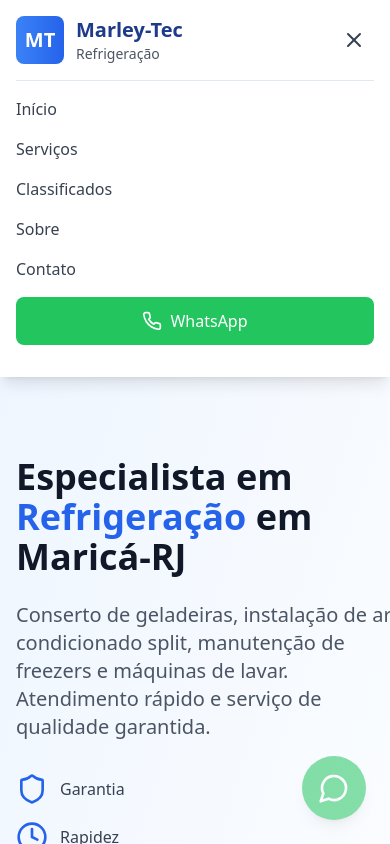
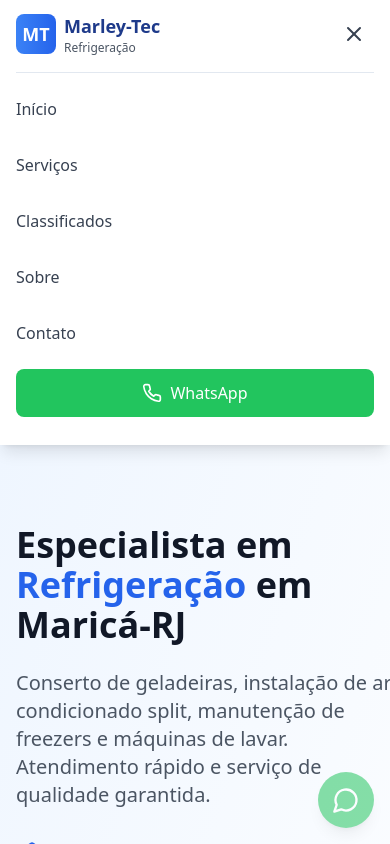
Before and after one commit to fabricioferreirinha/marley-tec-refrigeracao-web, a React (Vite) app: page / in a window 390 px wide. Both pictures are taken after a click on the button 354 px from the left and 40 px from the top of the page. Shown: the top 844 px of the page. Built offline with nearby package versions, Linux system fonts and the light colour scheme.

Commit message:
Refactor: Improve responsiveness and clarify admin password
- Improved the website's responsiveness.
- Added the admin password to the documentation.
- Clarified the use of Supabase.

```diff
--- a/src/components/Header.tsx
+++ b/src/components/Header.tsx
@@ -14,34 +14,34 @@ const Header = () => {
 
   return (
     <header className="bg-white shadow-lg sticky top-0 z-50">
-      <div className="container mx-auto px-4 py-4">
+      <div className="container mx-auto px-4 py-3 lg:py-4">
         <div className="flex items-center justify-between">
           {/* Logo */}
-          <div className="flex items-center space-x-3">
-            <div className="w-12 h-12 bg-gradient-to-r from-blue-500 to-blue-600 rounded-lg flex items-center justify-center">
-              <span className="text-white font-bold text-xl">MT</span>
+          <div className="flex items-center space-x-2 lg:space-x-3">
+            <div className="w-10 h-10 lg:w-12 lg:h-12 bg-gradient-to-r from-blue-500 to-blue-600 rounded-lg flex items-center justify-center">
+              <span className="text-white font-bold text-lg lg:text-xl">MT</span>
             </div>
             <div>
-              <h1 className="text-xl font-bold text-blue-900">Marley-Tec</h1>
-              <p className="text-sm text-gray-600">Refrigeração</p>
+              <h1 className="text-lg lg:text-xl font-bold text-blue-900">Marley-Tec</h1>
+              <p className="text-xs lg:text-sm text-gray-600">Refrigeração</p>
             </div>
           </div>
 
           {/* Navigation Desktop */}
-          <nav className="hidden md:flex items-center space-x-8">
-            <a href="#inicio" className="text-gray-700 hover:text-blue-600 font-medium transition-colors">
+          <nav className="hidden lg:flex items-center space-x-6 xl:space-x-8">
+            <a href="#inicio" className="text-gray-700 hover:text-blue-600 font-medium transition-colors text-sm xl:text-base">
               Início
             </a>
-            <a href="#servicos" className="text-gray-700 hover:text-blue-600 font-medium transition-colors">
+            <a href="#servicos" className="text-gray-700 hover:text-blue-600 font-medium transition-colors text-sm xl:text-base">
               Serviços
             </a>
-            <a href="#classificados" className="text-gray-700 hover:text-blue-600 font-medium transition-colors">
+            <a href="#classificados" className="text-gray-700 hover:text-blue-600 font-medium transition-colors text-sm xl:text-base">
               Classificados
             </a>
-            <a href="#sobre" className="text-gray-700 hover:text-blue-600 font-medium transition-colors">
+            <a href="#sobre" className="text-gray-700 hover:text-blue-600 font-medium transition-colors text-sm xl:text-base">
               Sobre
             </a>
-            <a href="#contato" className="text-gray-700 hover:text-blue-600 font-medium transition-colors">
+            <a href="#contato" className="text-gray-700 hover:text-blue-600 font-medium transition-colors text-sm xl:text-base">
               Contato
             </a>
           </nav>
@@ -49,16 +49,17 @@ const Header = () => {
           {/* WhatsApp Button */}
           <button
             onClick={handleWhatsAppClick}
-            className="hidden md:flex items-center space-x-2 bg-green-500 hover:bg-green-600 text-white px-6 py-3 rounded-lg font-medium transition-colors"
+            className="hidden md:flex items-center space-x-2 bg-green-500 hover:bg-green-600 text-white px-4 lg:px-6 py-2 lg:py-3 rounded-lg font-medium transition-colors text-sm lg:text-base"
           >
-            <Phone className="w-5 h-5" />
-            <span>WhatsApp</span>
+            <Phone className="w-4 h-4 lg:w-5 lg:h-5" />
+            <span className="hidden lg:inline">WhatsApp</span>
+            <span className="lg:hidden">Contato</span>
           </button>
 
           {/* Mobile Menu Button */}
           <button
             onClick={() => setIsMenuOpen(!isMenuOpen)}
-            className="md:hidden p-2 text-gray-700"
+            className="lg:hidden p-2 text-gray-700"
           >
             {isMenuOpen ? <X className="w-6 h-6" /> : <Menu className="w-6 h-6" />}
           </button>
@@ -66,26 +67,46 @@ const Header = () => {
 
         {/* Mobile Navigation */}
         {isMenuOpen && (
-          <nav className="md:hidden mt-4 pb-4 border-t pt-4">
+          <nav className="lg:hidden mt-4 pb-4 border-t pt-4">
             <div className="flex flex-col space-y-4">
-              <a href="#inicio" className="text-gray-700 hover:text-blue-600 font-medium">
+              <a
+                href="#inicio"
+                className="text-gray-700 hover:text-blue-600 font-medium text-base py-2"
+                onClick={() => setIsMenuOpen(false)}
+              >
                 Início
               </a>
-              <a href="#servicos" className="text-gray-700 hover:text-blue-600 font-medium">
+              <a
+                href="#servicos"
+                className="text-gray-700 hover:text-blue-600 font-medium text-base py-2"
+                onClick={() => setIsMenuOpen(false)}
+              >
                 Serviços
               </a>
-              <a href="#classificados" className="text-gray-700 hover:text-blue-600 font-medium">
+              <a
+                href="#classificados"
+                className="text-gray-700 hover:text-blue-600 font-medium text-base py-2"
+                onClick={() => setIsMenuOpen(false)}
+              >
                 Classificados
               </a>
-              <a href="#sobre" className="text-gray-700 hover:text-blue-600 font-medium">
+              <a
+                href="#sobre"
+                className="text-gray-700 hover:text-blue-600 font-medium text-base py-2"
+                onClick={() => setIsMenuOpen(false)}
+              >
                 Sobre
               </a>
-              <a href="#contato" className="text-gray-700 hover:text-blue-600 font-medium">
+              <a
+                href="#contato"
+                className="text-gray-700 hover:text-blue-600 font-medium text-base py-2"
+                onClick={() => setIsMenuOpen(false)}
+              >
                 Contato
               </a>
               <button
                 onClick={handleWhatsAppClick}
-                className="flex items-center justify-center space-x-2 bg-green-500 hover:bg-green-600 text-white px-6 py-3 rounded-lg font-medium transition-colors w-full"
+                className="flex items-center justify-center space-x-2 bg-green-500 hover:bg-green-600 text-white px-6 py-3 rounded-lg font-medium transition-colors w-full text-base"
               >
                 <Phone className="w-5 h-5" />
                 <span>WhatsApp</span>
--- a/src/components/Services.tsx
+++ b/src/components/Services.tsx
@@ -5,25 +5,25 @@ import { Snowflake, Wind, Zap, Wrench } from 'lucide-react';
 const Services = () => {
   const services = [
     {
-      icon: <Snowflake className="w-12 h-12 text-blue-600" />,
+      icon: <Snowflake className="w-10 h-10 lg:w-12 lg:h-12 text-blue-600" />,
       title: "Conserto de Geladeiras",
       description: "Reparo completo de geladeiras de todas as marcas. Diagnóstico gratuito e peças originais.",
       features: ["Brastemp", "Consul", "Electrolux", "Samsung", "LG"]
     },
     {
-      icon: <Wind className="w-12 h-12 text-blue-600" />,
+      icon: <Wind className="w-10 h-10 lg:w-12 lg:h-12 text-blue-600" />,
       title: "Ar-Condicionado Split",
       description: "Instalação, manutenção e reparo de sistemas de ar-condicionado split residencial e comercial.",
       features: ["Instalação", "Manutenção", "Limpeza", "Recarga de gás"]
     },
     {
-      icon: <Zap className="w-12 h-12 text-blue-600" />,
+      icon: <Zap className="w-10 h-10 lg:w-12 lg:h-12 text-blue-600" />,
       title: "Freezers e Câmaras",
       description: "Manutenção especializada em freezers verticais, horizontais e câmaras frigoríficas comerciais.",
       features: ["Freezers verticais", "Freezers horizontais", "Câmaras comerciais", "Balcões refrigerados"]
     },
     {
-      icon: <Wrench className="w-12 h-12 text-blue-600" />,
+      icon: <Wrench className="w-10 h-10 lg:w-12 lg:h-12 text-blue-600" />,
       title: "Máquinas de Lavar",
       description: "Conserto e manutenção de máquinas de lavar roupas de todas as marcas e modelos.",
       features: ["Automáticas", "Semi-automáticas", "Lava e seca", "Tanquinho"]
@@ -31,28 +31,28 @@ const Services = () => {
   ];
 
   return (
-    <section id="servicos" className="py-20 bg-white">
+    <section id="servicos" className="py-12 lg:py-20 bg-white">
       <div className="container mx-auto px-4">
-        <div className="text-center mb-16">
-          <h2 className="text-4xl font-bold text-gray-900 mb-4">
+        <div className="text-center mb-10 lg:mb-16">
+          <h2 className="text-3xl lg:text-4xl font-bold text-gray-900 mb-4">
             Nossos Serviços
           </h2>
-          <p className="text-xl text-gray-600 max-w-3xl mx-auto">
+          <p className="text-lg lg:text-xl text-gray-600 max-w-3xl mx-auto leading-relaxed">
             Oferecemos soluções completas em refrigeração para residências e comércios em Maricá e região
           </p>
         </div>
 
-        <div className="grid md:grid-cols-2 lg:grid-cols-4 gap-8">
+        <div className="grid grid-cols-1 md:grid-cols-2 lg:grid-cols-4 gap-6 lg:gap-8">
           {services.map((service, index) => (
-            <div key={index} className="bg-gray-50 p-6 rounded-xl hover:shadow-lg transition-shadow">
-              <div className="mb-4">{service.icon}</div>
-              <h3 className="text-xl font-bold text-gray-900 mb-3">{service.title}</h3>
-              <p className="text-gray-600 mb-4">{service.description}</p>
+            <div key={index} className="bg-gray-50 p-6 lg:p-8 rounded-xl hover:shadow-lg transition-shadow">
+              <div className="mb-4 lg:mb-6">{service.icon}</div>
+              <h3 className="text-lg lg:text-xl font-bold text-gray-900 mb-3">{service.title}</h3>
+              <p className="text-gray-600 mb-4 lg:mb-6 text-sm lg:text-base leading-relaxed">{service.description}</p>
               <ul className="space-y-2">
                 {service.features.map((feature, idx) => (
                   <li key={idx} className="flex items-center space-x-2">
-                    <div className="w-2 h-2 bg-blue-600 rounded-full"></div>
-                    <span className="text-sm text-gray-700">{feature}</span>
+                    <div className="w-2 h-2 bg-blue-600 rounded-full flex-shrink-0"></div>
+                    <span className="text-sm lg:text-base text-gray-700">{feature}</span>
                   </li>
                 ))}
               </ul>
@@ -61,10 +61,10 @@ const Services = () => {
         </div>
 
         {/* Call to Action */}
-        <div className="text-center mt-12">
+        <div className="text-center mt-10 lg:mt-12">
           <a
             href="#contato"
-            className="inline-block bg-blue-600 hover:bg-blue-700 text-white px-8 py-4 rounded-lg font-bold text-lg transition-colors"
+            className="inline-block bg-blue-600 hover:bg-blue-700 text-white px-6 lg:px-8 py-3 lg:py-4 rounded-lg font-bold text-base lg:text-lg transition-colors"
           >
             Solicitar Atendimento
           </a>
--- a/src/components/WhatsAppFloat.tsx
+++ b/src/components/WhatsAppFloat.tsx
@@ -13,10 +13,10 @@ const WhatsAppFloat = () => {
   return (
     <button
       onClick={handleWhatsAppClick}
-      className="fixed bottom-6 right-6 bg-green-500 hover:bg-green-600 text-white w-16 h-16 rounded-full shadow-lg hover:shadow-xl transition-all duration-300 flex items-center justify-center z-50 animate-pulse"
+      className="fixed bottom-4 right-4 lg:bottom-6 lg:right-6 bg-green-500 hover:bg-green-600 text-white w-14 h-14 lg:w-16 lg:h-16 rounded-full shadow-lg hover:shadow-xl transition-all duration-300 flex items-center justify-center z-50 animate-pulse"
       aria-label="Falar no WhatsApp"
     >
-      <MessageCircle className="w-8 h-8" />
+      <MessageCircle className="w-7 h-7 lg:w-8 lg:h-8" />
     </button>
   );
 };
```
